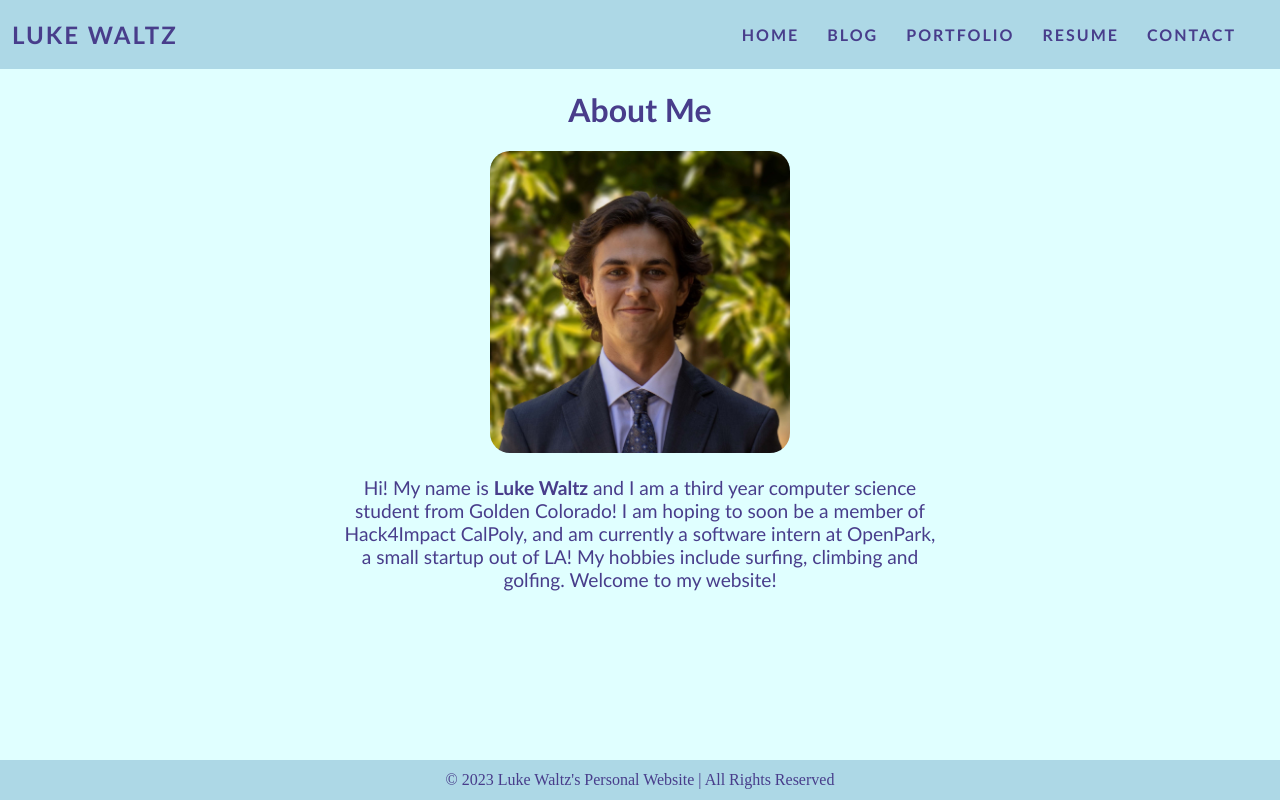
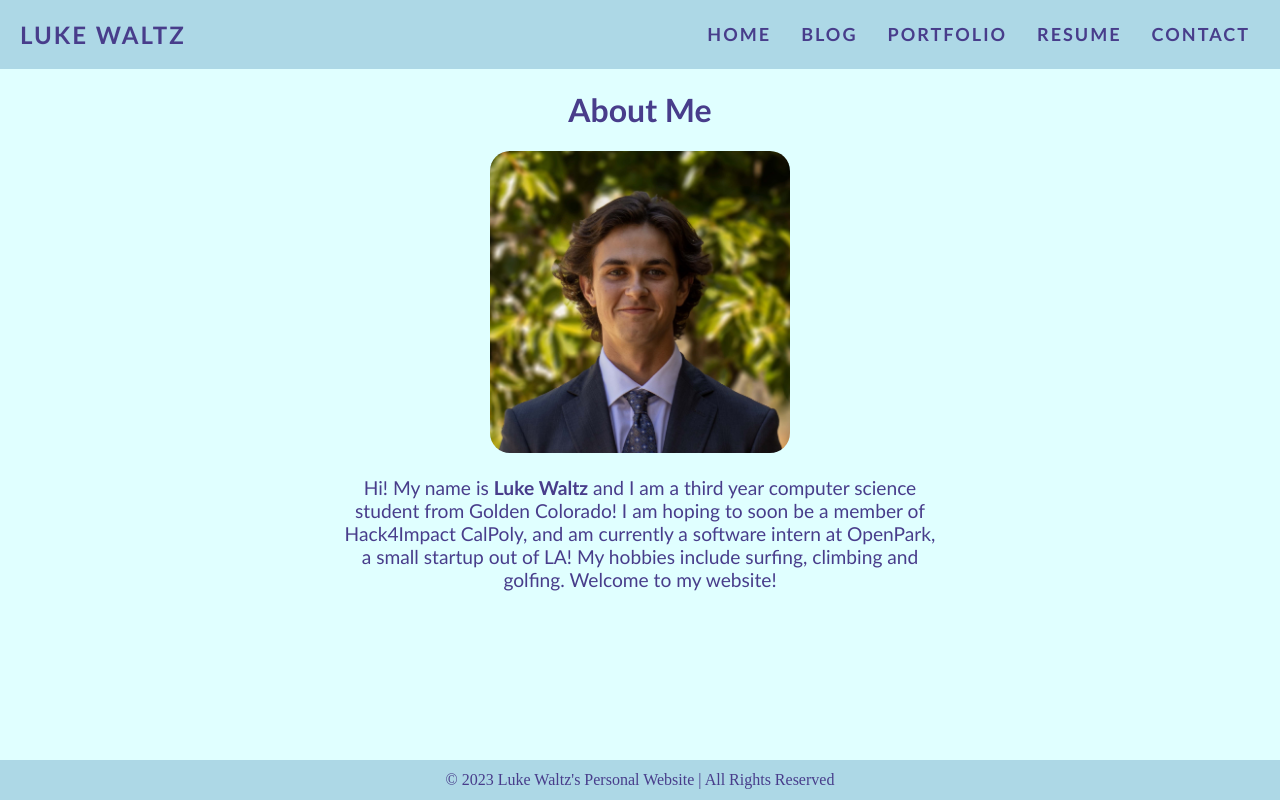
Before and after one commit to lukewaltz/lukewaltz.github.io, a plain HTML site: page index.html in a window 1280 px wide. Drawn offline with Linux system fonts and the light colour scheme.

Commit message:
feat: updated navbar styling

```diff
--- a/styles.css
+++ b/styles.css
@@ -175,14 +175,15 @@ li {
     display: flex;
     flex-direction: row;
     position: relative;
-    right: 30px;
     list-style: none;
+    justify-content: space-between;
+    align-items: center;
+    margin-right: 15px;
   }
 
   .navbar a {
     color: white;
     font-weight: bold;
-    margin: 0 12px;
     text-decoration: none;
     letter-spacing: 2px;
   }
@@ -202,16 +203,26 @@ li {
     height: 2.5rem;
   }
 
-.nav-button li{
-    margin-top: 6px;
+.nav-button{
     font-family:'Trebuchet MS', 'Lucida Sans Unicode', 'Lucida Grande', 'Lucida Sans', Arial, sans-serif;
+    display: flex;
+    flex-direction: column;
+    justify-content: center;
 
+    height: 30px;
+    width: fit-content;
+    margin: 0px 15px;
+    border-radius: 4px;
+    font-size: large;
+    text-align: center;
 }
 
-.nav-button{
-    height: 30px;
-    margin: 2px;
-    border-radius: 4px;
+.logo{
+    padding-left: 20px;
+}
+
+.nav-list a{
+    margin: 0px, 12px;
 }
 
 .nav-button:hover{
```
